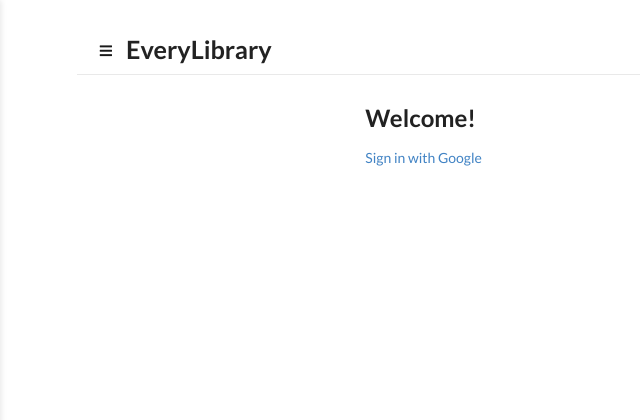
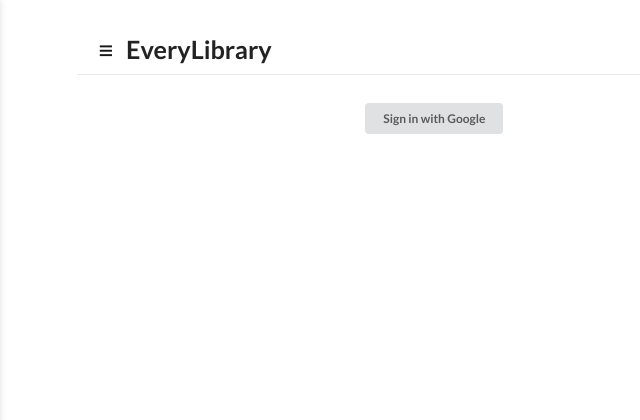
Before and after one commit to vikramdurai/django-library-tracker, a Django app: template templates/unlogged_home.html in a window 1280 px wide. Shown: the top 420 px of the page, without its empty margins (0-640 px from the left). Run offline with Django 3.2, Linux system fonts and the light colour scheme; the template is opened without the code that fills it, so the values that code supplies are empty; parts of the project's set-up code (start-up, migrations or seed data) failed here and were passed over; some libraries are stand-ins or nearby versions.

Commit message:
more production changes

```diff
--- a/library/settings.py
+++ b/library/settings.py
@@ -93,7 +93,7 @@
 }
 LOGIN_URL = 'login'
 LOGOUT_URL = 'logout'
-LOGOUT_REDIRECT_URL = "bye_bye"
+LOGOUT_REDIRECT_URL = "/"
 LOGIN_REDIRECT_URL = '/'
 
 
@@ -140,3 +140,5 @@
 EMAIL_HOST = 'smtp.gmail.com'
 EMAIL_USE_TLS = True
 EMAIL_PORT = 587
+
+SECURE_SSL_REDIRECT = True
--- a/templates/unlogged_home.html
+++ b/templates/unlogged_home.html
@@ -1,5 +1,4 @@
 {% extends "base.html" %}
 {% block content %}
-<h2>Welcome!</h2>
-<a href="{% url 'social:begin' 'google-oauth2' %}">Sign in with Google</a>
+<a class="ui tiny button" href="{% url 'social:begin' 'google-oauth2' %}">Sign in with Google</a>
 {% endblock %}
```
Also changed, not shown: 1 other file.
